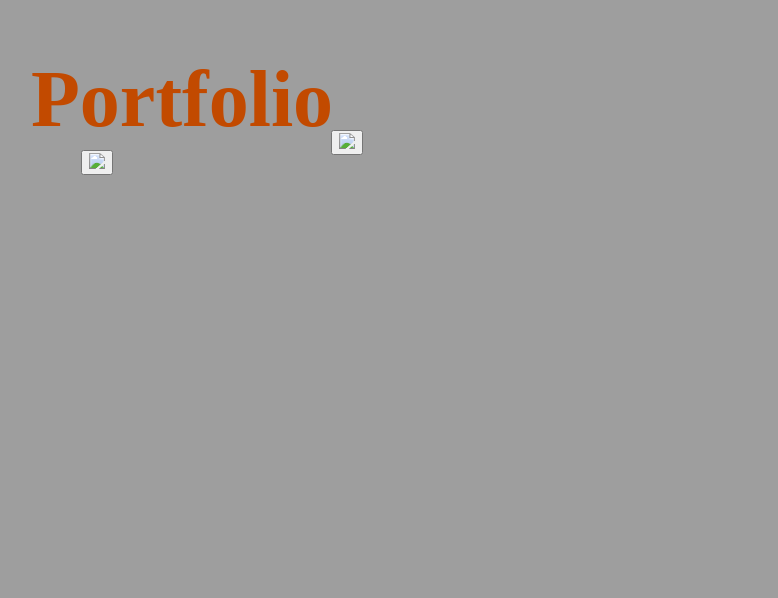
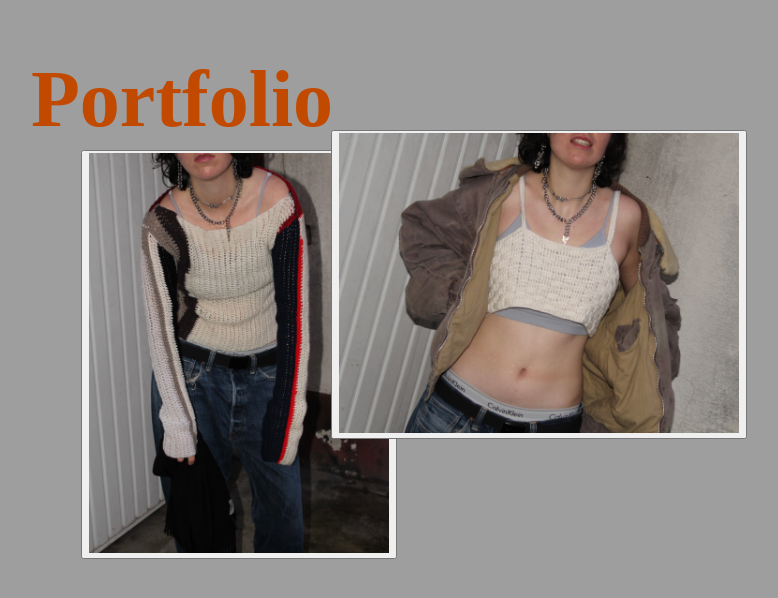
Before and after one commit to 7ustquit/test, a plain HTML site: page index.html in a window 1280 px wide. Shown: the whole page, without its empty margins (19-797 px from the left). Drawn offline with Linux system fonts and the light colour scheme; the site is published under a folder, as on GitHub Pages, so addresses that start at the root find nothing.

Commit message:
Fix image source paths in index.html

```diff
--- a/index.html
+++ b/index.html
@@ -22,10 +22,10 @@
 		</h1>
 	</header>
 	<button style="position: absolute; top: 150px; left: 100px;">
-		<img src="/lstop/IMG_E3543.JPG" width="300px;" height="auto;">
+		<img src="lstop/IMG_E3543.JPG" width="300px;" height="auto;">
 	</button>
 	<button style="position: absolute; top: 130px; left: 350px;">
-		<img src="/tanktop/IMG_E3536.JPG" width="400px;" height="auto;">
+		<img src="tanktop/IMG_E3536.JPG" width="400px;" height="auto;">
 	</button>
 </body>
 
```
